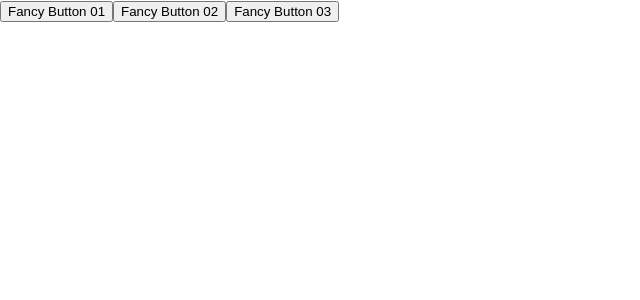
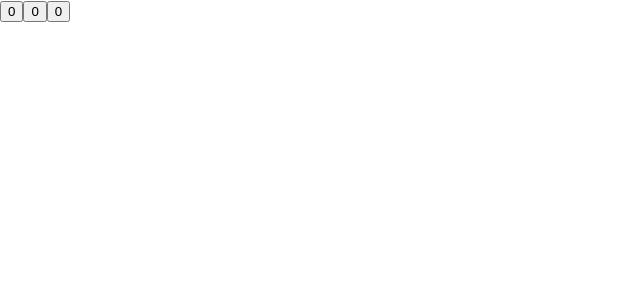
Before and after one commit to GrYllO/trybe-course, a React (Create React App) app in the folder module-02-front-end/fe-3.1-component-state-events/1-exercise-fancy-buttons/fancy-buttons/: page / in a window 1280 px wide. Shown: the top 300 px of the page, without its empty margins (0-640 px from the left). Built offline with nearby package versions, Linux system fonts and the light colour scheme.

Commit message:
added State logic use cases;

```diff
--- a/module-02-front-end/fe-3.1-component-state-events/1-exercise-fancy-buttons/fancy-buttons/src/App.js
+++ b/module-02-front-end/fe-3.1-component-state-events/1-exercise-fancy-buttons/fancy-buttons/src/App.js
@@ -4,6 +4,11 @@ export default class App extends Component {
   constructor() {
     super()
     this.handleClickTwo = this.handleClickTwo.bind(this);
+    this.state = {
+      buttonOneClicks: 0,
+      buttonTwoClicks: 0,
+      buttonThreeClicks: 0
+    }
   }
 
   // function not bound to this, returning undefined
@@ -14,22 +19,25 @@ export default class App extends Component {
 
   // function bound to this via constructor method
   handleClickTwo() {
-    console.log(this)
+    this.setState({buttonTwoClicks: 1}); // setting new state statically
     console.log('Fancy Button 02 clicked!');
   }
 
-  // function bound to this via arrow function
+  // function bound to this directly via arrow function
   handleClickThree = () => {
-    console.log(this)
+    this.setState((previousClicks, _props) => ({
+      buttonThreeClicks: previousClicks.buttonThreeClicks + 1
+    })); // setting new state dynamically
     console.log('Fancy Button 03 clicked!');
   }
 
   render() {
+    const { buttonOneClicks, buttonTwoClicks, buttonThreeClicks } = this.state;
     return (
       <>
-        <button onClick={this.handleClickOne}>Fancy Button 01</button>
-        <button onClick={this.handleClickTwo}>Fancy Button 02</button>
-        <button onClick={this.handleClickThree}>Fancy Button 03</button>
+        <button onClick={this.handleClickOne}>{buttonOneClicks}</button>
+        <button onClick={this.handleClickTwo}>{buttonTwoClicks}</button>
+        <button onClick={this.handleClickThree}>{buttonThreeClicks}</button>
       </>
     );
   }
```
